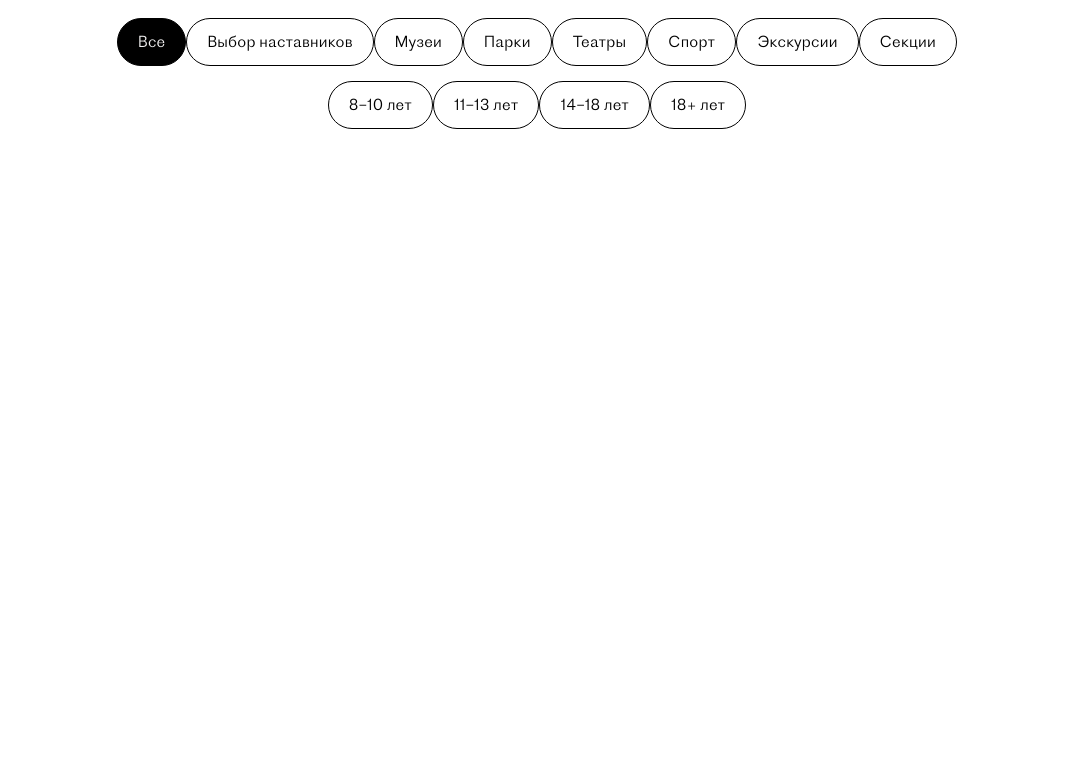
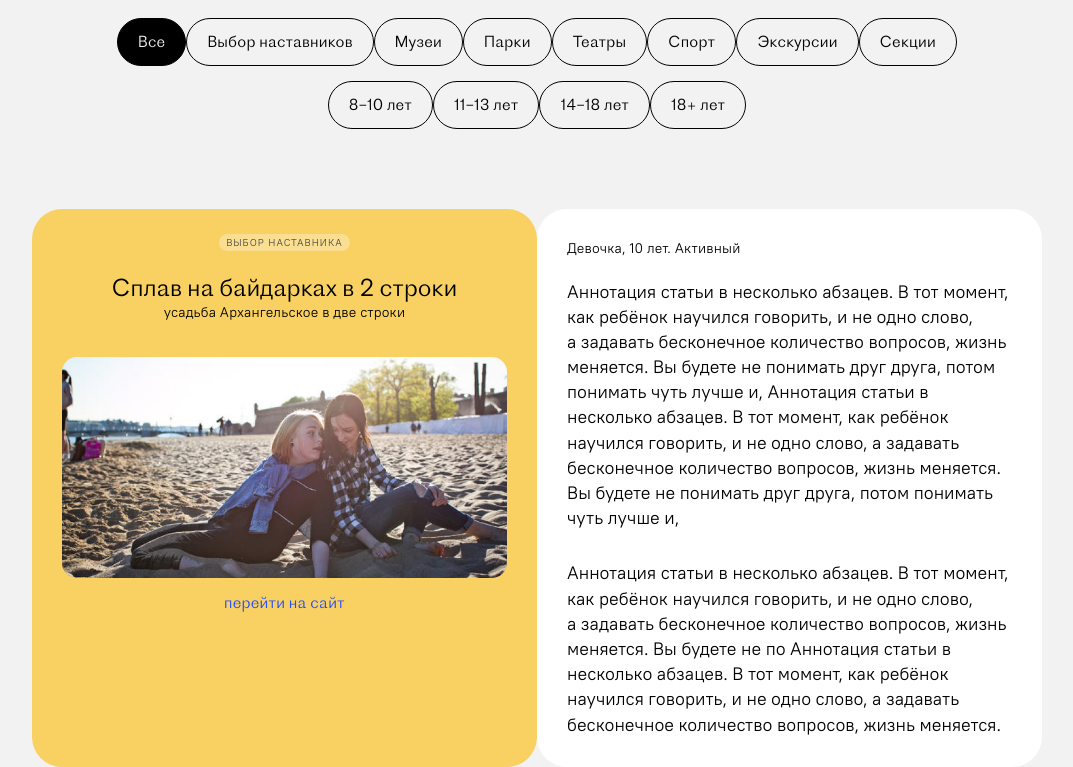
Before and after one commit to sahvea/bbbs, a website: page source/place.html in a window 1280 px wide. Shown: the part 242-1009 px from the top of the page, without its empty margins (103-1176 px from the left). Before the commit the page ends 800 px from the top, so only its background shows below. Drawn offline with nearby package versions, Linux system fonts and the light colour scheme; files that its build step writes are made by us from their sources; files whose address does not match are found by name; a web font is replaced by a local one.

Commit message:
feat: добавить карточку

```diff
--- a/source/place.html
+++ b/source/place.html
@@ -93,6 +93,27 @@
         </ul>
       </div>
     </section>
+
+    <section class="places page__section">
+      <article class="place place_size_xl">
+        <article class="card card_type_photo card_color_yellow">
+          <p class="rubric">Выбор наставника</з>
+          <div class="card__title-wrap">
+            <h2 class="section-title">Сплав на байдарках в 2 строки</h2>
+            <p class="caption">усадьба Архангельское в две строки</p>
+          </div>
+          <img src="./images/where-to-go/img-xl.jpg" alt="Сплав на байдарках" class="card__img">
+          <a href="#" class="link">перейти на сайт</a>
+        </article>
+        <article class="card card_type_annotation">
+          <p class="caption">Девочка, 10 лет. Активный</p>
+          <div class="card__annotation">
+            <p class="paragraph card__paragraph">Аннотация статьи в несколько абзацев. В тот момент, как ребёнок научился говорить, и не одно слово, а задавать бесконечное количество вопросов, жизнь меняется. Вы будете не понимать друг друга,  потом понимать чуть лучше и, Аннотация статьи в несколько абзацев. В тот момент, как ребёнок научился говорить, и не одно слово, а задавать бесконечное количество вопросов, жизнь меняется. Вы будете не понимать друг друга,  потом понимать чуть лучше и,</p>
+            <p class="paragraph card__paragraph">Аннотация статьи в несколько абзацев. В тот момент, как ребёнок научился говорить, и не одно слово, а задавать бесконечное количество вопросов, жизнь меняется. Вы будете не по Аннотация статьи в несколько абзацев. В тот момент, как ребёнок научился говорить, и не одно слово, а задавать бесконечное количество вопросов, жизнь меняется.</p>
+          </div>
+        </article>
+      </article>
+    </section>
   </main>
 </body>
 </html>
--- a/source/sass/blocks/caption/_caption.scss
+++ b/source/sass/blocks/caption/_caption.scss
@@ -1,4 +1,5 @@
 .caption {
+  margin: 0;
   font-family: $ptRootUI;
   font-weight: 400;
   font-size: 14px;
--- /dev/null
+++ b/source/sass/blocks/card/_card.scss
@@ -0,0 +1,46 @@
+.card {
+  display: flex;
+  flex-direction: column;
+  align-items: center;
+  padding: 30px;
+  border-radius: 30px;
+  background-color: #fff;
+
+  &_color_yellow {
+    background-color: $yellow;
+  }
+
+  &_type_photo {
+    padding-top: 15px;
+  }
+
+  &_type_annotation {
+    align-items: flex-start;
+  }
+}
+
+.card__title-wrap {
+  margin-top: 12px;
+  text-align: center;
+}
+
+.card__img {
+  margin-top: 35px;
+  margin-bottom: 15px;
+  width: 100%;
+  border-radius: 15px;
+  object-fit: cover;
+  object-position: center;
+}
+
+.card__annotation {
+  margin-top: 20px;
+}
+
+.card__paragraph {
+  margin-top: 30px;
+
+  &:first-of-type {
+    margin: 0;
+  }
+}
--- a/source/sass/blocks/page/_page.scss
+++ b/source/sass/blocks/page/_page.scss
@@ -2,7 +2,7 @@
   max-width: 1920px;
   min-width: 320px;
   margin: 0 auto;
-  background-color: #fff;
+  background-color: $background;
   box-sizing: border-box;
   -webkit-font-smoothing: antialiased;
   -moz-osx-font-smoothing: grayscale;
--- /dev/null
+++ b/source/sass/blocks/place/_place.scss
@@ -0,0 +1,5 @@
+.place {
+  margin: 0 auto;
+  display: grid;
+  grid-template-columns: 1fr 1fr;
+}
--- /dev/null
+++ b/source/sass/blocks/places/_places.scss
@@ -0,0 +1,15 @@
+.places {
+  padding-top: 80px;
+}
+
+@include atDesktop1024 {
+  .places {
+    padding-top: 50px;
+  }
+}
+
+@include atMobile {
+  .places {
+    padding-top: 30px;
+  }
+}
--- /dev/null
+++ b/source/sass/blocks/rubric/_rubric.scss
@@ -0,0 +1,16 @@
+.rubric {
+  height: 17px;
+  display: flex;
+  justify-content: center;
+  align-items: center;
+  padding: 0 7px;
+  border-radius: 15px;
+  background-color: rgba(255, 255, 255, .3);
+  font-family: $ptRootUI;
+  font-size: 10px;
+  line-height: 1.3;
+  letter-spacing: 1px;
+  color: $darkGray;
+  text-transform: uppercase;
+  white-space: nowrap;
+}
--- a/source/sass/blocks/section-title/_section-title.scss
+++ b/source/sass/blocks/section-title/_section-title.scss
@@ -5,7 +5,7 @@
   font-size: 23px;
   line-height: 1.3;
   color: $black;
-  text-align: center;
+  //text-align: center;
 
   &_clickable {
     display: inline-block;
--- a/source/sass/blocks/tags/_tags.scss
+++ b/source/sass/blocks/tags/_tags.scss
@@ -20,6 +20,12 @@
   &_active {
     background-color: $black;
     color: $background;
+
+    &:hover {
+      background-color: $darkBlue;
+      color: $background;
+      border-color: $darkBlue;
+    }
   }
 }
 
@@ -36,7 +42,7 @@
 @include atMobile {
   .tags {
     position: relative;
-    box-shadow: inset -40px 0px 27px -23px #f0e9e9;
+    box-shadow: inset -40px 0px 27px -23px white;
     overflow-y: scroll;
     scrollbar-width: none;
     z-index: 1;
--- a/source/sass/style.scss
+++ b/source/sass/style.scss
@@ -9,7 +9,7 @@
 @import './blocks/header/header.scss';
 // menu
 @import './blocks/menu/menu.scss';
-// кнопки
+// buttons
 @import './blocks/button/button.scss';
 // типография
 @import './blocks/main-title/main-title.scss';
@@ -17,8 +17,16 @@
 @import './blocks/paragraph/paragraph.scss';
 @import './blocks/link/link.scss';
 @import './blocks/caption/caption.scss';
+@import './blocks/rubric/rubric.scss';
 
+// cards
+@import './blocks/card/card.scss';
+
+// секции
 // lead
 @import './blocks/lead/lead.scss';
 // tags
 @import './blocks/tags/tags.scss';
+// places
+@import './blocks/places/places.scss';
+@import './blocks/place/place.scss';
```
Also changed, not shown: source/images/where-to-go/img-xl.jpg (added).
